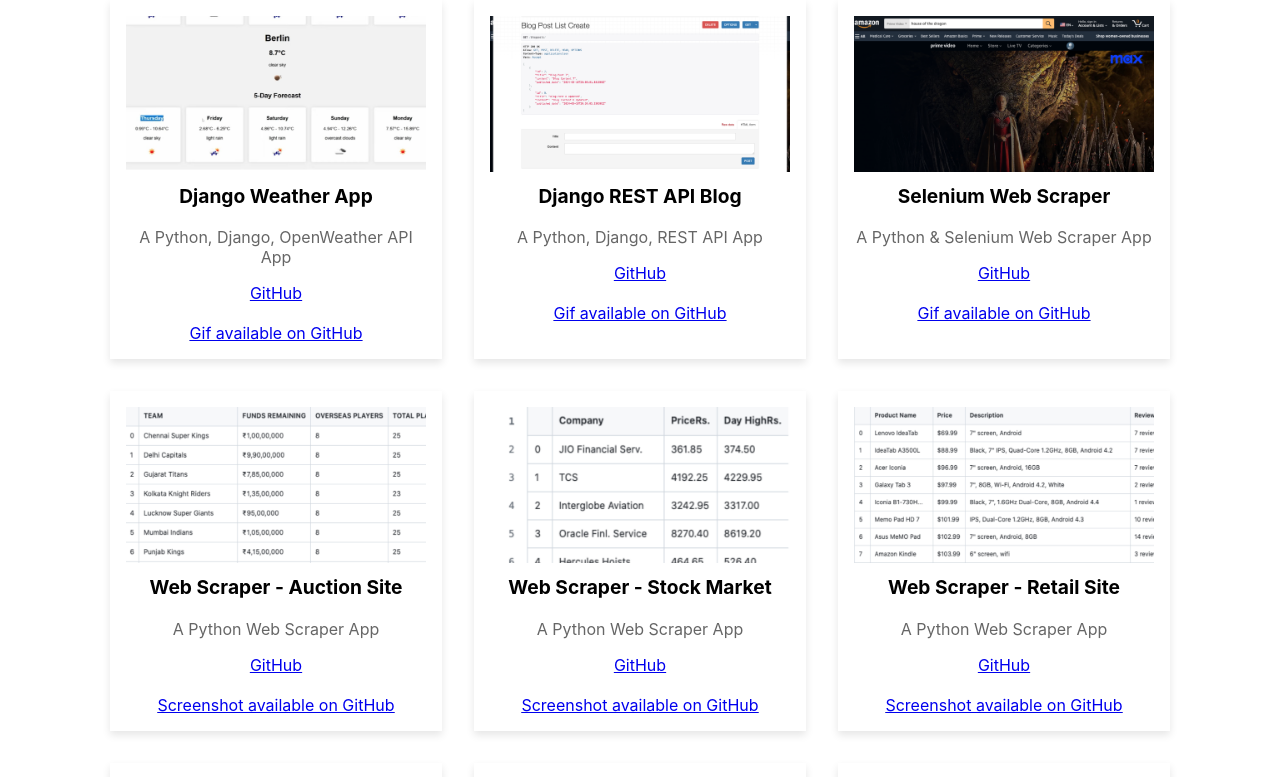
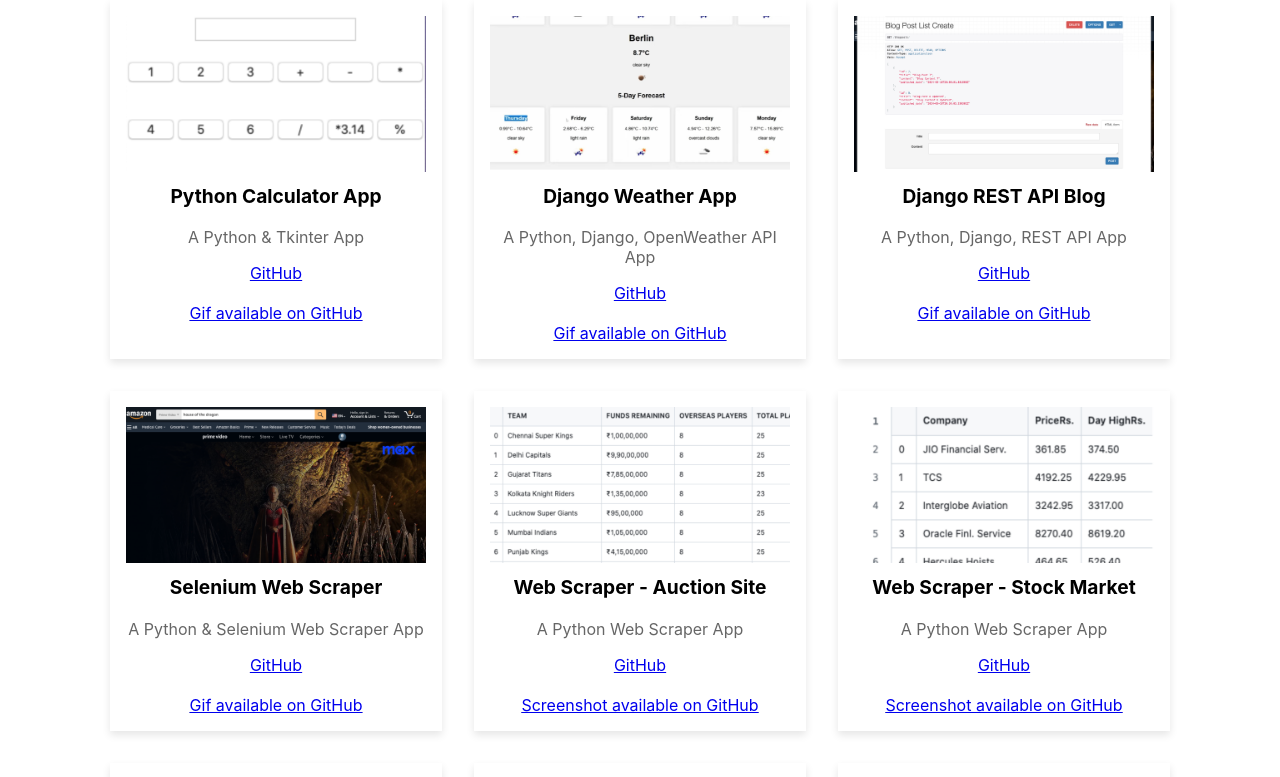
Before and after one commit to jenstem/react-portfolio, a React (Create React App) app: page / in a window 1280 px wide. Shown: the part 962-1739 px from the top of the page. Built offline with nearby package versions, Linux system fonts and the light colour scheme.

Commit message:
Add calculator app to projects page

```diff
--- a/src/Pages/projects.js
+++ b/src/Pages/projects.js
@@ -23,8 +23,10 @@
 import Dragon from '../assets/app-images/houseOfTheDragon.jpg';
 import DjangoBlog from '../assets/app-images/django-blog.jpg';
 import WeatherApp from '../assets/app-images/django-weather-app.jpg';
+import Calculator from '../assets/app-images/calculator.jpg';
 
 const projectData = [
+    { title: 'Python Calculator App', description: 'A Python & Tkinter App', imageUrl: Calculator, url: <a href="https://github.com/jenstem/python-calculator-app">GitHub</a>, site: <a href="https://github.com/jenstem/python-calculator-app">Gif available on GitHub</a> },
     { title: 'Django Weather App', description: 'A Python, Django, OpenWeather API App', imageUrl: WeatherApp, url: <a href="https://github.com/jenstem/django-weather-app">GitHub</a>, site: <a href="https://github.com/jenstem/django-weather-app">Gif available on GitHub</a> },
     { title: 'Django REST API Blog', description: 'A Python, Django, REST API App', imageUrl: DjangoBlog, url: <a href="https://github.com/jenstem/django-rest-api-blog">GitHub</a>, site: <a href="https://github.com/jenstem/django-rest-api-blog">Gif available on GitHub</a> },
     { title: 'Selenium Web Scraper', description: 'A Python & Selenium Web Scraper App', imageUrl: Dragon, url: <a href="https://github.com/jenstem/selenium-web-scraper">GitHub</a>, site: <a href="https://github.com/jenstem/selenium-web-scraper">Gif available on GitHub</a> },
```
